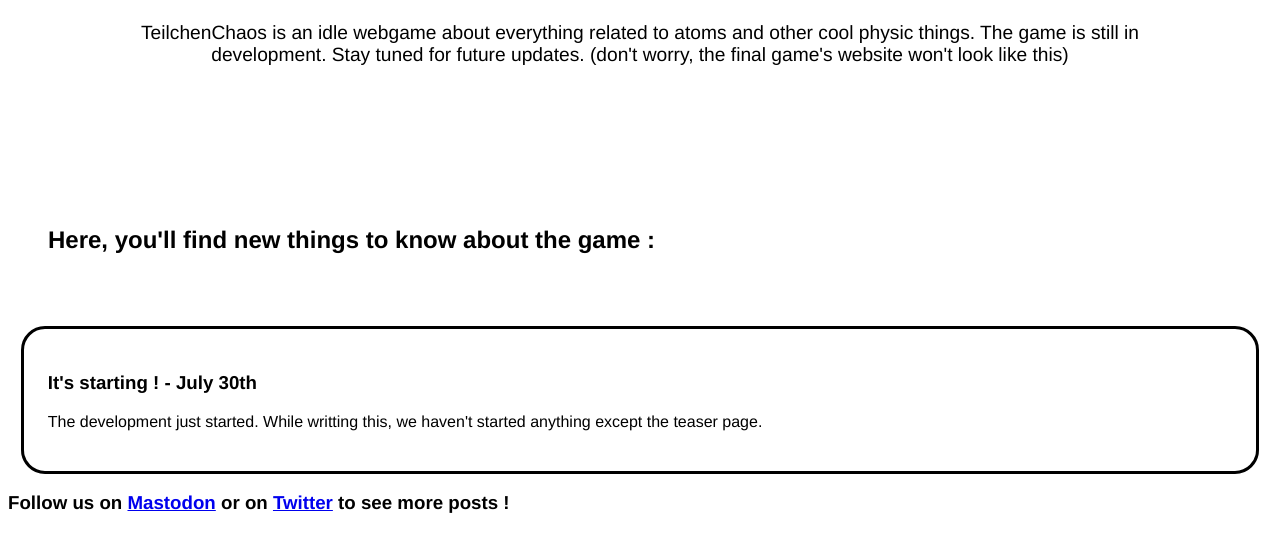
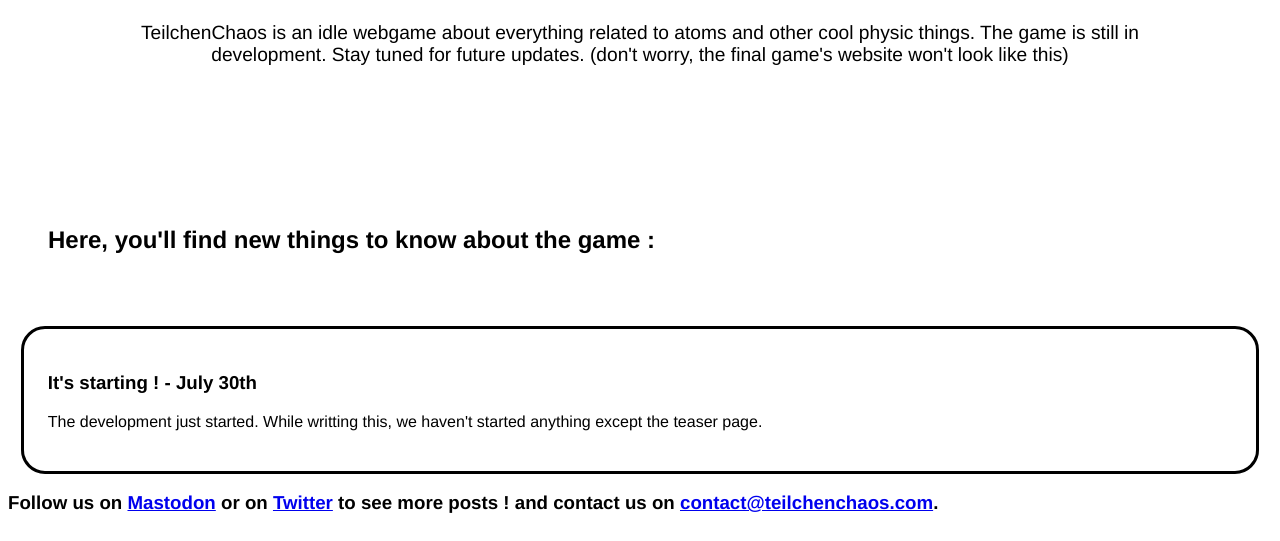
Before and after one commit to Teilchenchaos/web, a plain HTML site: page client/index.html in a window 1280 px wide. Shown: the part 561-1102 px from the top of the page. Drawn offline with Linux system fonts and the light colour scheme.

Commit message:
add email contact

```diff
--- a/client/index.html
+++ b/client/index.html
@@ -20,7 +20,7 @@
             <h3>It's starting ! - July 30th</h3>
             <p>The development just started. While writting this, we haven't started anything except the teaser page.</p>
         </div>
-        <h3>Follow us on <a rel="me" href="https://mastodon.gougoule.ch/@teilchenchaos">Mastodon</a> or on <a rel="me" href="https://x.com/teilchenchaos">Twitter</a> to see more posts !</h3>
+        <h3>Follow us on <a rel="me" href="https://mastodon.gougoule.ch/@teilchenchaos">Mastodon</a> or on <a rel="me" href="https://x.com/teilchenchaos">Twitter</a> to see more posts ! and contact us on <a href="mailto:contact@teilchenchaos.com">contact@teilchenchaos.com</a>.</h3>
     </div>
     <div id="socialMedia">
 
```
